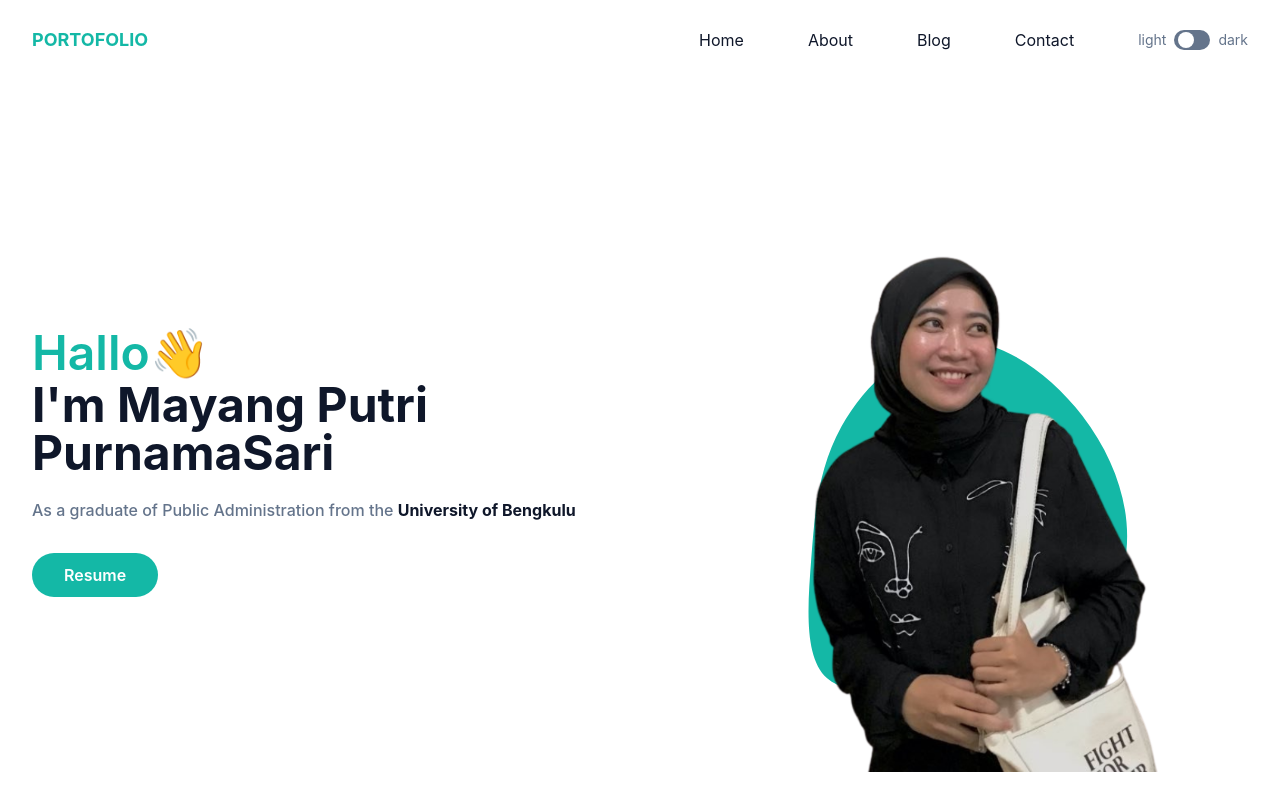
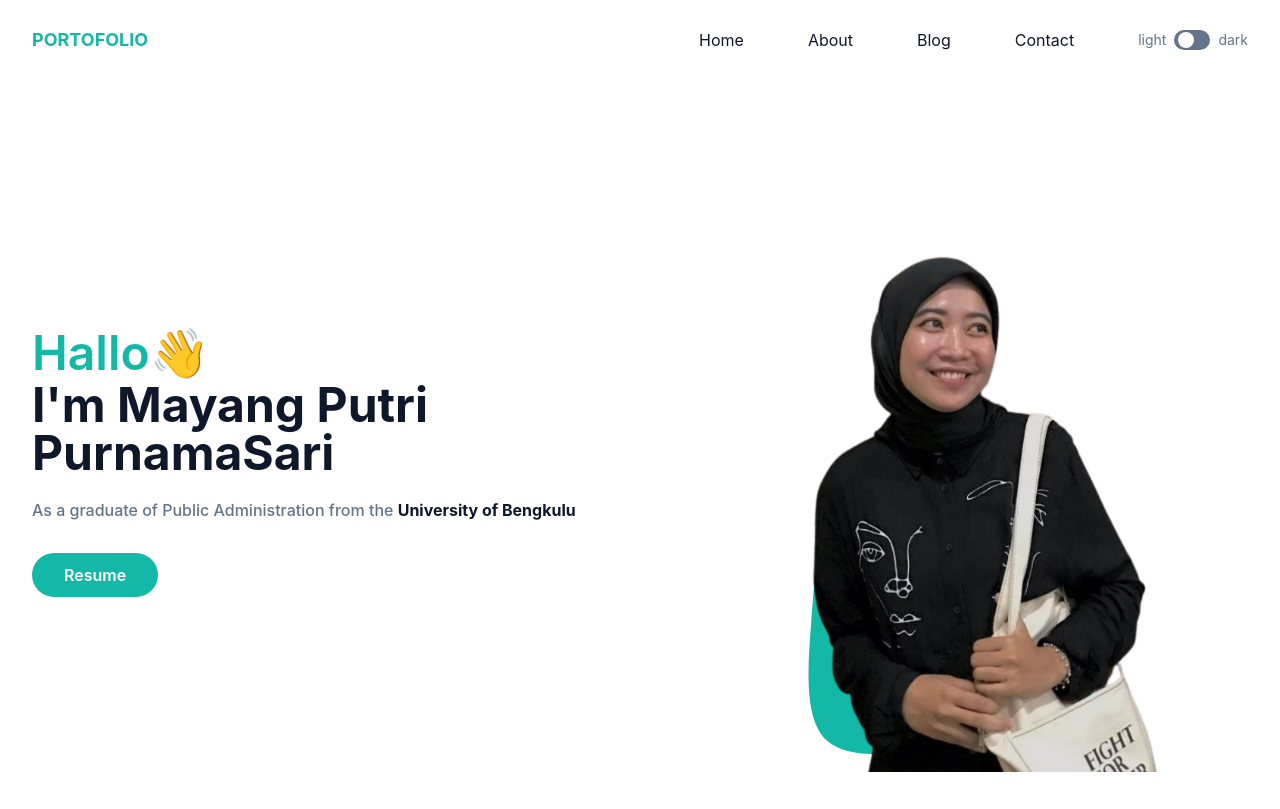
Before and after one commit to 2828-mayang/Portofolio, a website: page index.html in a window 1280 px wide. Shown: the top 809 px of the page. Drawn offline with Linux system fonts and the light colour scheme.

Commit message:
fix path agar sesuai dengan gambar profile

```diff
--- a/index.html
+++ b/index.html
@@ -90,7 +90,7 @@
             <div class="relative mt-10 lg:right-0 lg:mt-9">
               <img src="dist/img/mayang2.png" alt="Mayang Putri" class="relative z-10 mx-auto max-w-full" />
               <span class="absolute bottom-4 left-1/2 -translate-x-1/2 md:scale-125">
-                <svg width="400" height="400" viewBox="0 0 200 200" xmlns="http://www.w3.org/2000/svg">
+                <svg width="400" height="400" viewBox="0 0 200 150" xmlns="http://www.w3.org/2000/svg">
                   <path
                     fill="#14b8a6"
                     d="M47.4,-51C59.2,-35.6,65.1,-17.8,63.4,-1.7C61.7,14.5,52.6,28.9,40.8,36.6C28.9,44.2,14.5,45,-2,47C-18.4,49,-36.8,52.1,-45.4,44.5C-53.9,36.8,-52.5,18.4,-51.2,1.3C-49.9,-15.8,-48.7,-31.7,-40.2,-47.1C-31.7,-62.4,-15.8,-77.3,1,-78.3C17.8,-79.2,35.6,-66.3,47.4,-51Z"
```
Also changed, not shown: 1 other file.
